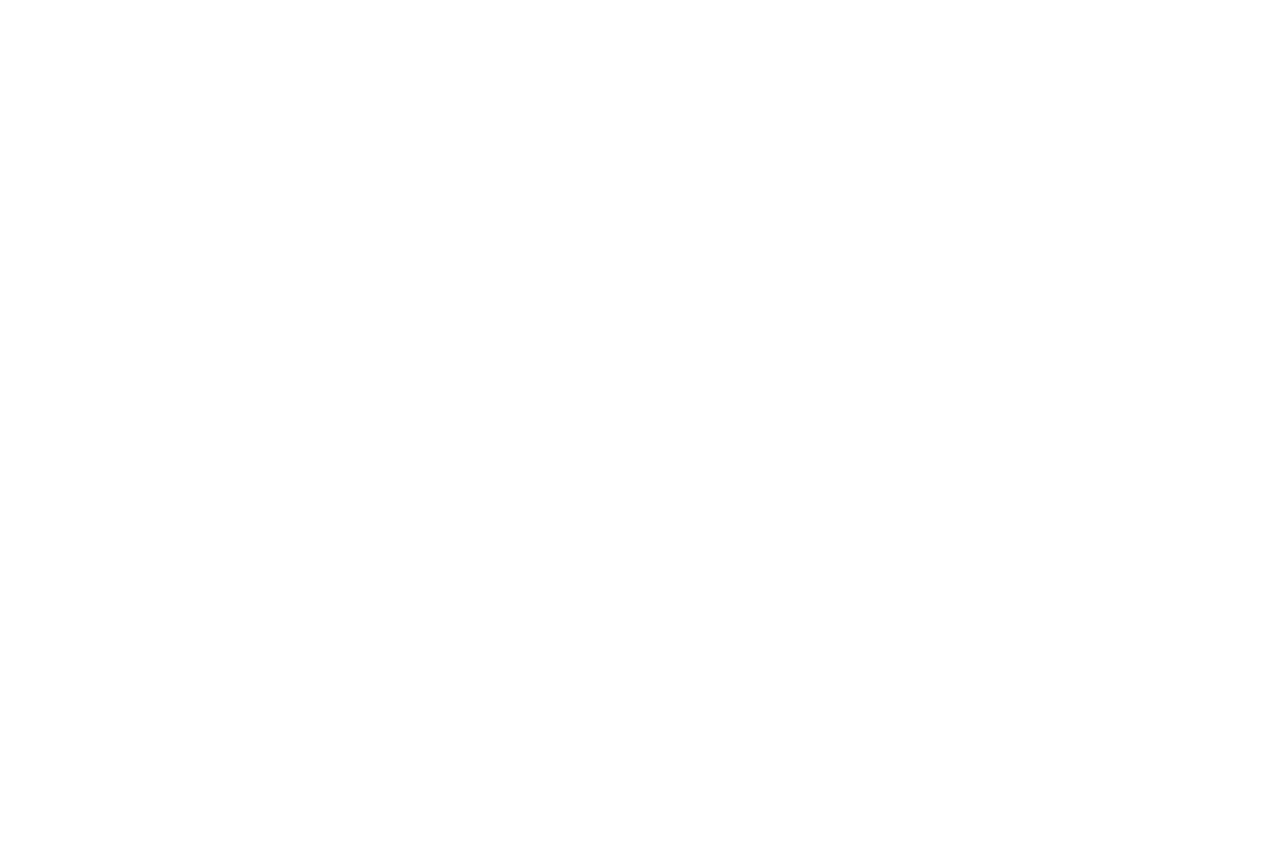
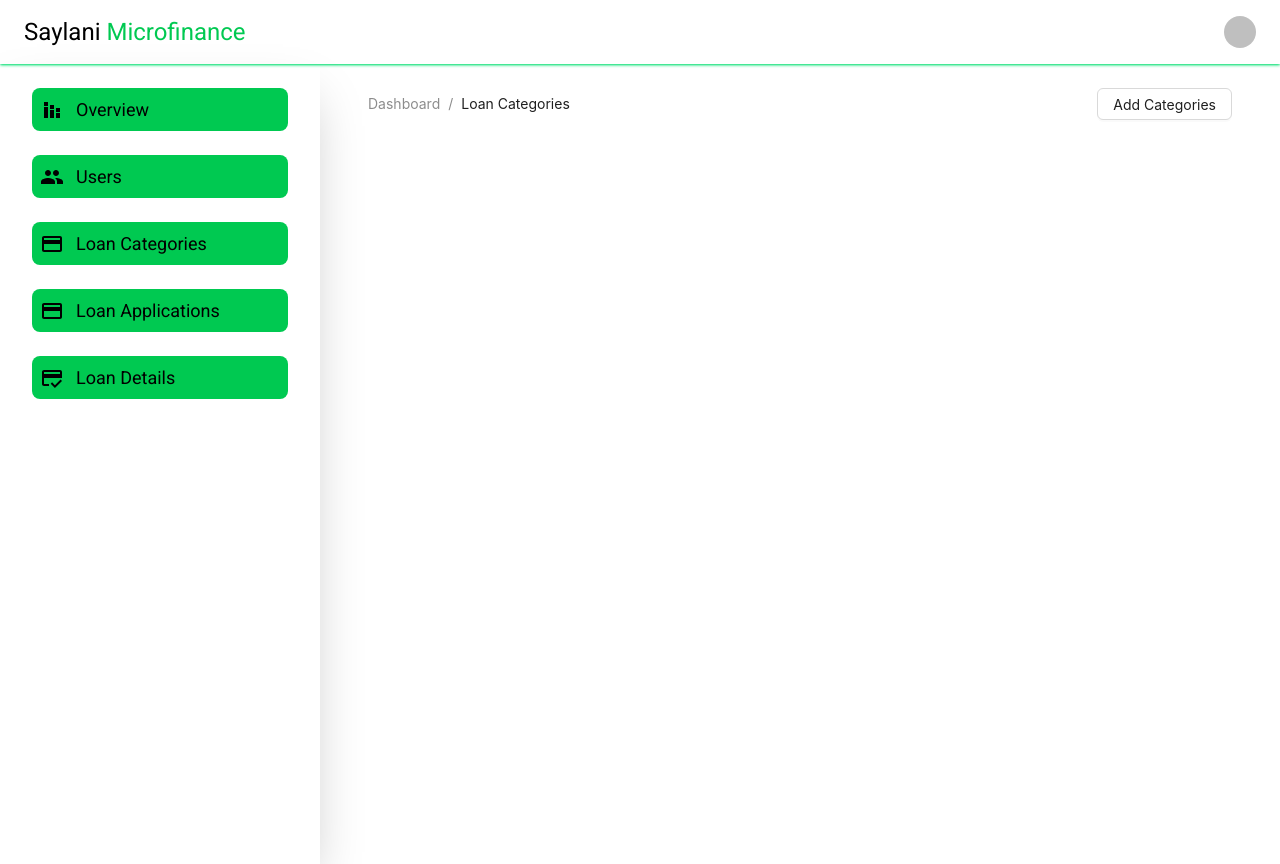
Before and after one commit to AsheelAhmedSiddiqui/Hackathon-Frontend, a React (Vite) app: page /admin/loancategories in a window 1280 px wide. Before the commit this address had no page. Before the commit the page ends 800 px from the top, so only its background shows below. Built offline with nearby package versions, Linux system fonts and the light colour scheme.

Commit message:
add category funciton ready

```diff
--- a/src/components/adminComponents/Sidebar.jsx
+++ b/src/components/adminComponents/Sidebar.jsx
@@ -27,6 +27,13 @@
 					<h3 className="text-[18px] text-">Users</h3>
 				</Link>
 				<Link
+					to="/admin/loancategories"
+					className="flex items-center gap-3 bg-green-500 p-2 rounded-lg"
+				>
+					<CreditCard />
+					<h3 className="text-[18px] text-">Loan Categories</h3>
+				</Link>
+				<Link
 					to="/admin/dashboard"
 					className="flex items-center gap-3 bg-green-500 p-2 rounded-lg"
 				>
--- a/src/config/RouterConfig.jsx
+++ b/src/config/RouterConfig.jsx
@@ -6,6 +6,7 @@
 import Dashboard from "../pages/admin/Dashboard";
 import Signup from "../pages/authentication/Signup";
 import ShowUsers from "../pages/admin/ShowUsers";
+import LoanCategories from "../pages/admin/LoanCategories";
 
 export default function RouterConfig() {
 	return (
@@ -22,6 +23,7 @@
 					{/* Admin Pages */}
 					<Route path="/admin/dashboard" element={<Dashboard />} />
 					<Route path="/admin/userslist" element={<ShowUsers />} />
+					<Route path="/admin/loancategories" element={<LoanCategories />} />
 				</Routes>
 			</AuthProvider>
 		</BrowserRouter>
--- a/src/pages/admin/LoanCategories.jsx
+++ b/src/pages/admin/LoanCategories.jsx
@@ -1,7 +1,49 @@
-import { Breadcrumb } from "antd";
-import React from "react";
+import { Breadcrumb, Button, Input, Modal } from "antd";
+import axios from "axios";
+import React, { useState } from "react";
+import { AppRoutes } from "../../constants/Constant";
+import Header from "../../components/adminComponents/Header";
+import Sidebar from "../../components/adminComponents/Sidebar";
+import { Link } from "react-router-dom";
 
 export default function LoanCategories() {
+	const [categories, setCategories] = useState("");
+	const [isModalOpen, setIsModalOpen] = useState(false);
+    const [title, setTitle] = useState("")
+
+	const handleOpenModal = () => {
+		setIsModalOpen(true); // Open both modals
+	};
+
+	const handleCloseModal = () => {
+		setIsModalOpen(false); // Close both modals
+	};
+
+	async function fetchCategories() {
+		try {
+			const res = axios.get(`${AppRoutes.getCategories}`);
+			setCategories(res.data);
+		} catch (err) {
+			console.log(err);
+		}
+	}
+
+	async function addCategory() {
+		try {
+			const response = await axios.post(AppRoutes.addCategory);
+
+			if (!response.ok) {
+				throw new Error("Failed to send POST request!");
+			}
+
+			const data = await response.json(); // If the API sends a response
+			setResponseMessage("POST request sent successfully!");
+			console.log("Response Data:", data); // Log response if available
+		} catch (error) {
+			setResponseMessage(`Error: ${error.message}`);
+		}
+	}
+
 	return (
 		<>
 			<Header />
@@ -9,8 +51,30 @@
 				<Sidebar />
 				<div className="w-[75%]">
 					<div className="w-[90%] mx-auto my-6">
-						<div className="my-6">
+						<div className="my-6 flex items-center justify-between">
 							<MyBreadcrumb />
+							<Button variant="solid" onClick={handleOpenModal}>
+								Add Categories
+							</Button>
+							<Modal
+								title="Add Loan Category"
+								style={{
+									top: 20,
+								}}
+								open={isModalOpen}
+								// // onOk={handleCloseModal}
+								onCancel={handleCloseModal}
+							>
+								<div className="flex flex-col justify-center gap-4">
+									<Input placeholder="Enter loan category title" />
+									<Input placeholder="Enter loan category description" />
+									<div className="flex items-center gap-2">
+										<Input placeholder="Enter loan Limit" />
+										<Input placeholder="Enter loan period" />
+									</div>
+								</div>
+								<Button className="mt-6">Submit</Button>
+							</Modal>
 						</div>
 					</div>
 				</div>
```
